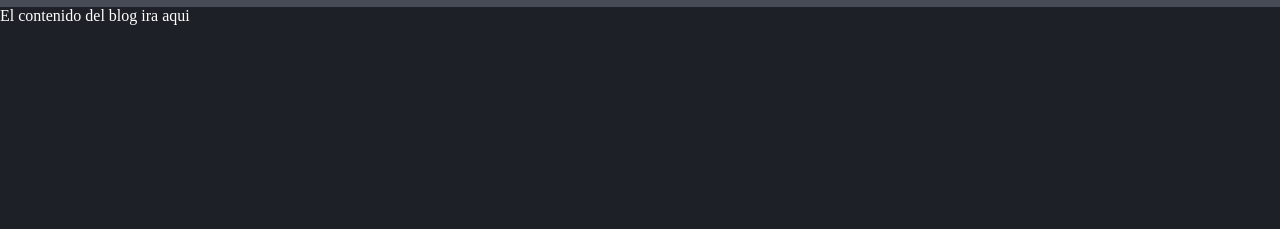
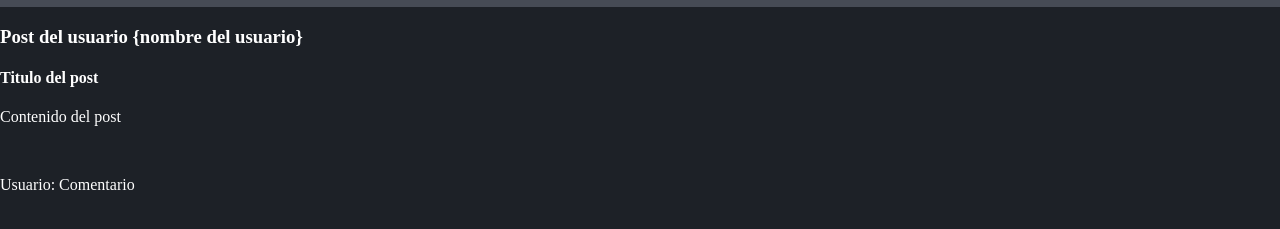
Before and after one commit to edesk22/Git, a plain HTML site: page index.html in a window 1280 px wide. Shown: the part 63-292 px from the top of the page. Drawn offline with Linux system fonts and the light colour scheme.

Commit message:
Add post html

```diff
--- a/index.html
+++ b/index.html
@@ -15,8 +15,14 @@
         <img class="logo" src="img/logo.png">
         <h1>Blog curso Git & Github</h1>
     </div>
-    <div>
-        El contenido del blog ira aqui
+    <div class="container" id="content">
+        <h3>Post del usuario {nombre del usuario}</h3>
+    <div class="post">
+        <h4>Titulo del post</h4>
+        <p>Contenido del post</p>
+        <br>
+        <p><span>Usuario:</span> Comentario</p>
+    </div>
     </div>
 </body>
 </html>
```
